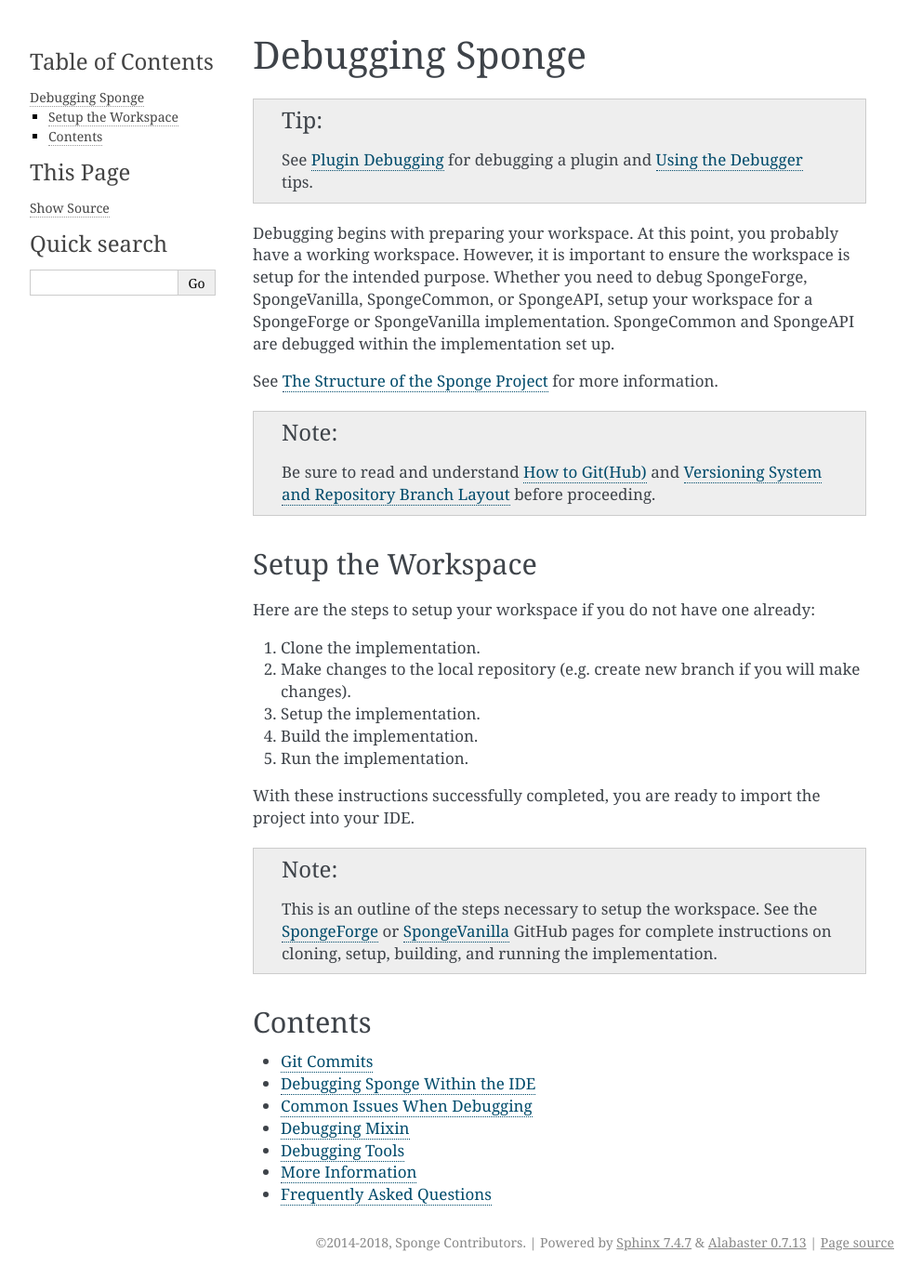
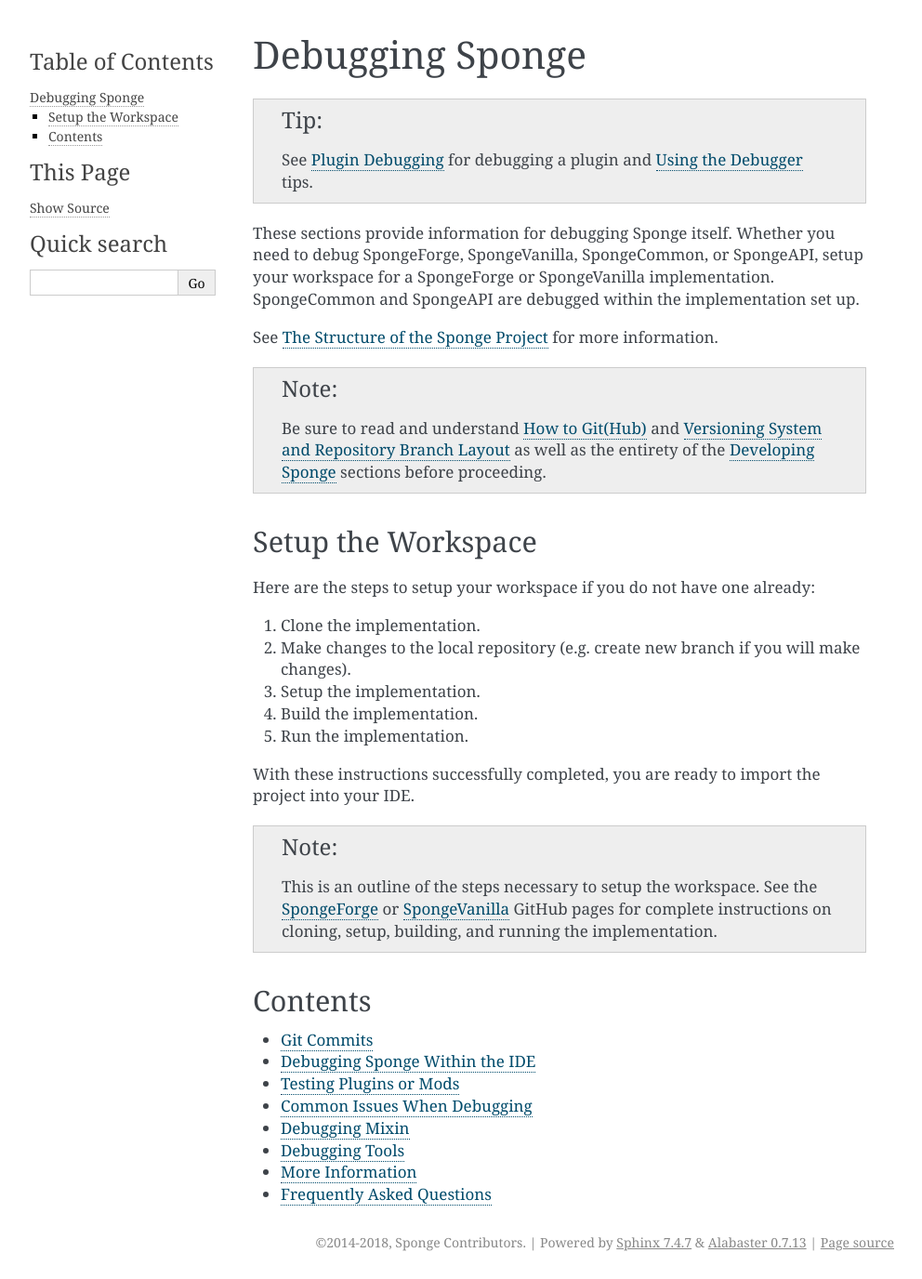
Before and after one commit to SpongePowered/SpongeDocs, a Sphinx documentation site: the page built from source/contributing/implementation/debugging/index.rst, in a window 1280 px wide. Shown: the whole page at 93% size, without its empty margins (148-1140 px from the left). Built offline with Sphinx 7.4.7, drawn with Linux system fonts in a browser that asks for light colours; pages that are not in the unit, such as notebooks, are missing from menus.

Commit message:
Cleaned up introduction, expanded note, and added testing.rst to toc

```diff
--- a/source/contributing/implementation/debugging/index.rst
+++ b/source/contributing/implementation/debugging/index.rst
@@ -5,15 +5,15 @@
 .. tip::
     See :doc:`../../../plugin/debugging` for debugging a plugin and :ref:`usingDebugger` tips.
 
-Debugging begins with preparing your workspace. At this point, you probably have a working workspace. However, it is
-important to ensure the workspace is setup for the intended purpose. Whether you need to debug SpongeForge,
-SpongeVanilla, SpongeCommon, or SpongeAPI, setup your workspace for a SpongeForge or SpongeVanilla implementation.
-SpongeCommon and SpongeAPI are debugged within the implementation set up.
+These sections provide information for debugging Sponge itself. Whether you need to debug SpongeForge, SpongeVanilla,
+SpongeCommon, or SpongeAPI, setup your workspace for a SpongeForge or SpongeVanilla implementation. SpongeCommon and
+SpongeAPI are debugged within the implementation set up.
 
 See :doc:`../../../about/structure` for more information.
 
 .. note::
-    Be sure to read and understand :doc:`../../howtogit` and :doc:`../../versioning` before proceeding.
+    Be sure to read and understand :doc:`../../howtogit` and :doc:`../../versioning` as well as the entirety of the
+    :doc:`../index` sections before proceeding.
 
 Setup the Workspace
 ===================
@@ -43,6 +43,7 @@
 
     git
     ide
+    testing
     issues
     mixin
     tools
```
Also changed, not shown: source/contributing/implementation/debugging/testing.rst (added, +9 -0 lines).
